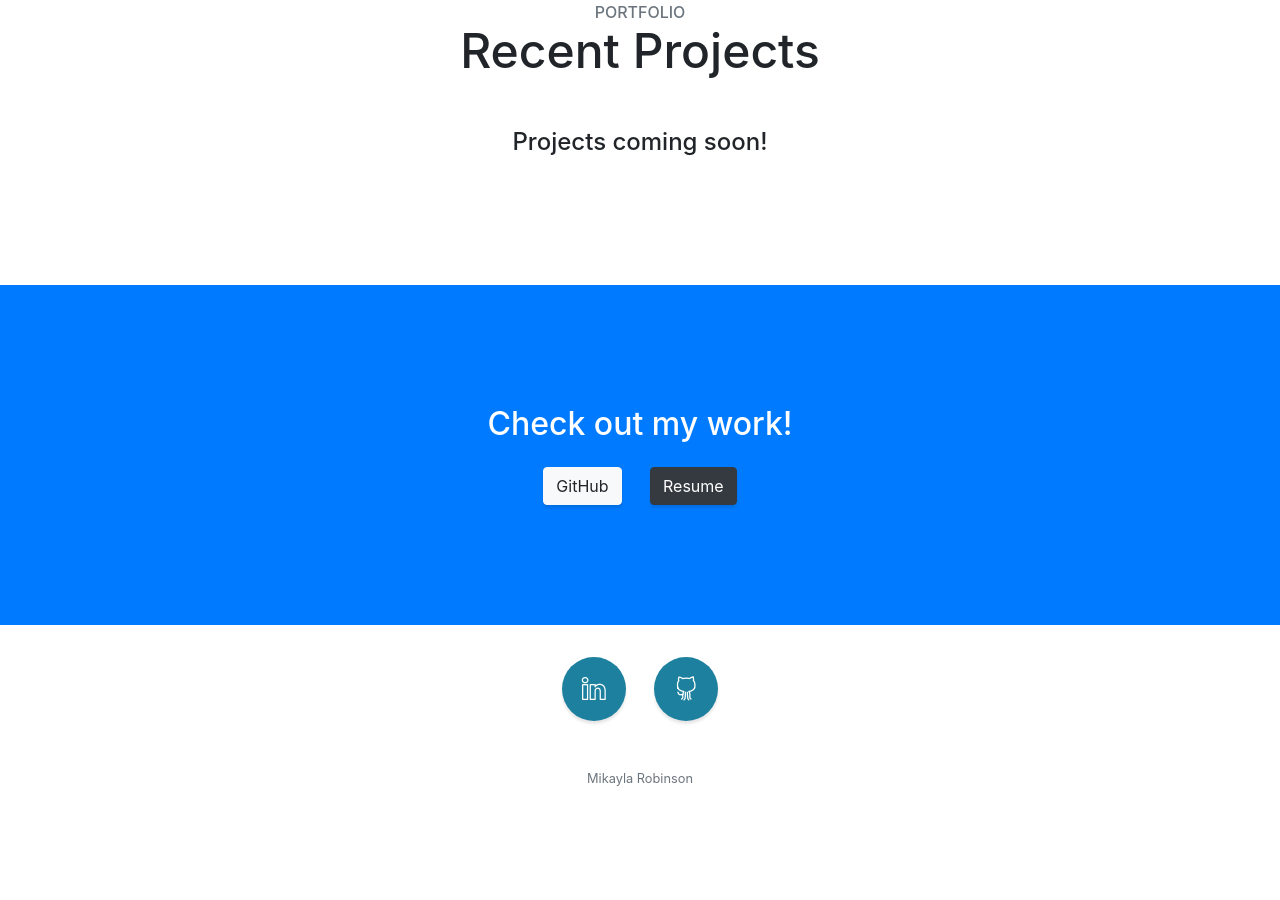
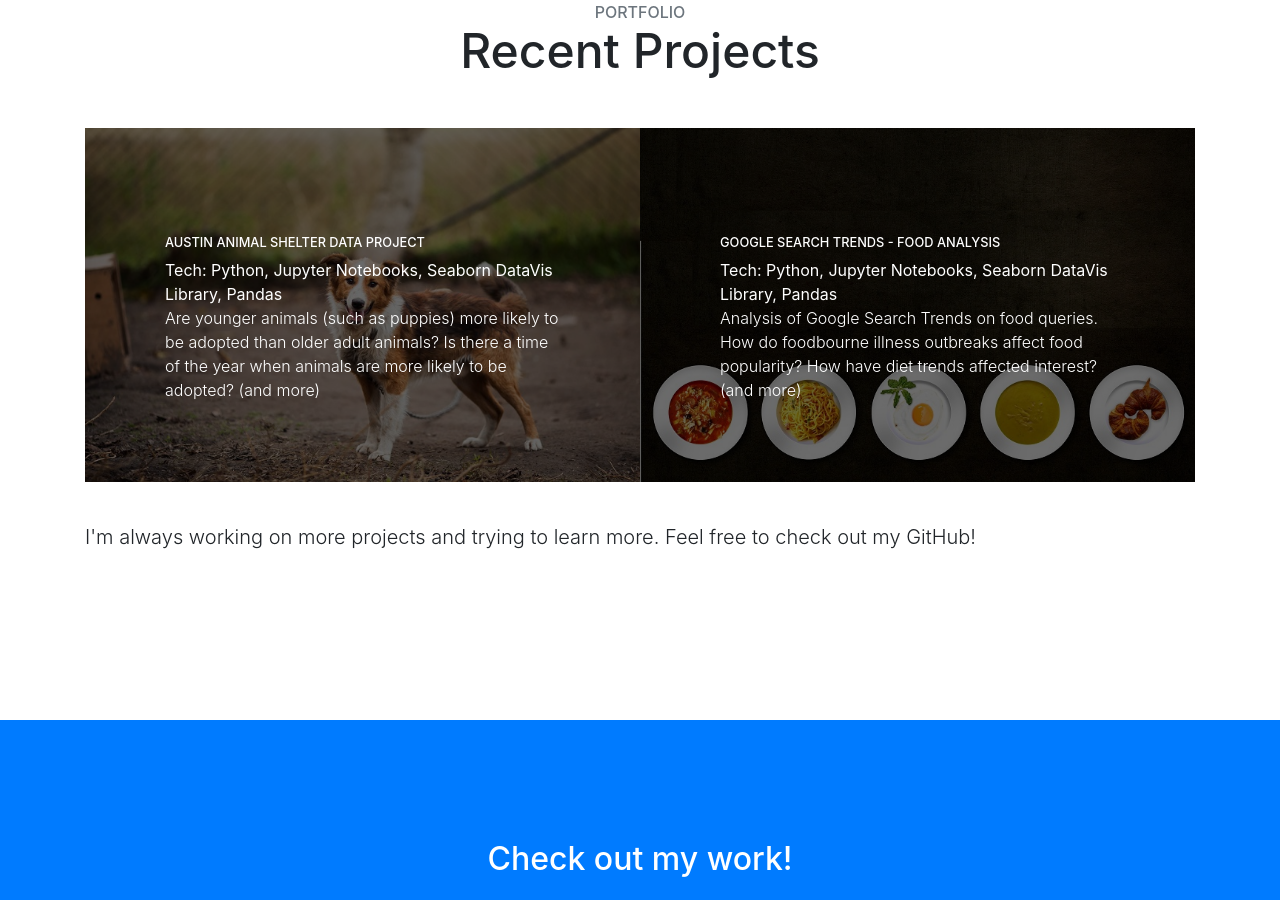
Before and after one commit to MikaylaRobinson/MikaylaRobinson.github.io, a website with bundled scripts: page index.html in a window 1280 px wide. Shown: the part 1999-2899 px from the top of the page. Before the commit the page ends 2819 px from the top, so only its background shows below. Built offline with nearby package versions, Linux system fonts and the light colour scheme.

Commit message:
Add side projects

```diff
--- a/css/stylish-portfolio.css
+++ b/css/stylish-portfolio.css
@@ -251,6 +251,7 @@
   top: 0;
   bottom: 0;
   z-index: 1;
+  background-color: #00000094;
 }
 
 .portfolio-item .caption .caption-content {
@@ -405,3 +406,8 @@
 {
   background-image: url(../img/excel-icon.png);
 }
+
+.font-size-custom-small
+{
+  font-size: 1em !important;
+}
--- a/index.html
+++ b/index.html
@@ -122,29 +122,41 @@
           <h3 class="text-secondary mb-0">Portfolio</h3>
           <h2 class="mb-5">Recent Projects</h2>
         </div>
-        <!-- <div class="row no-gutters">
+        <div class="row no-gutters">
           <div class="col-lg-6">
-            <a class="portfolio-item" href="#">
+            <a class="portfolio-item" href="https://github.com/MikaylaRobinson/Austin-Animal-Shelter-Data-Project">
               <span class="caption">
                 <span class="caption-content">
-                  <h2>Stationary</h2>
-                  <p class="mb-0">A yellow pencil with envelopes on a clean, blue backdrop!</p>
+                  <h2>Austin Animal Shelter Data Project</h2>
+                  <p class="mb-0 font-size-custom-small">
+                    <b>Tech: Python, Jupyter Notebooks, Seaborn DataVis Library, Pandas</b>
+                  </p>
+                  <p class="mb-0 font-size-custom-small">
+                    Are younger animals (such as puppies) more likely to be adopted than older adult animals?
+                    Is there a time of the year when animals are more likely to be adopted?
+                    (and more)</p>
                 </span>
               </span>
-              <img class="img-fluid" src="img/portfolio-1.jpg" alt="">
+              <img class="img-fluid" src="img/austin_project.jpeg" alt="">
             </a>
           </div>
           <div class="col-lg-6">
-            <a class="portfolio-item" href="#">
-              <span class="caption">
-                <span class="caption-content">
-                  <h2>Ice Cream</h2>
-                  <p class="mb-0">A dark blue background with a colored pencil, a clip, and a tiny ice cream cone!</p>
-                </span>
-              </span>
-              <img class="img-fluid" src="img/portfolio-2.jpg" alt="">
-            </a>
+              <a class="portfolio-item" href="https://github.com/MikaylaRobinson/Food-Related-Google-Searches-Data-Project">
+                  <span class="caption">
+                    <span class="caption-content">
+                      <h2>Google Search Trends - Food Analysis</h2>
+                      <p class="mb-0 font-size-custom-small">
+                        <b>Tech: Python, Jupyter Notebooks, Seaborn DataVis Library, Pandas</b>
+                      </p>
+                      <p class="mb-0 font-size-custom-small">
+                        Analysis of Google Search Trends on food queries. How do foodbourne illness outbreaks affect food popularity? How have diet trends affected interest?
+                        (and more)</p>
+                    </span>
+                  </span>
+                  <img class="img-fluid" src="img/food_project.jpeg" alt="">
+                </a>
           </div>
+          <!--
           <div class="col-lg-6">
             <a class="portfolio-item" href="#">
               <span class="caption">
@@ -166,10 +178,11 @@
               </span>
               <img class="img-fluid" src="img/portfolio-4.jpg" alt="">
             </a>
-          </div> -->
+          </div>
+        -->
 
-          <center><h4>Projects coming soon!</h4></center>
         </div>
+      <p class="lead mb-5" style="margin-top:2em">I'm always working on more projects and trying to learn more. Feel free to check out my GitHub! </p>
       </div>
     </section>
 
```
Also changed, not shown: img/austin_project.jpeg (added), img/food_project.jpeg (added), img/portfolio-1.jpg (deleted), img/portfolio-2.jpg (deleted), img/portfolio-3.jpg (deleted), img/portfolio-4.jpg (deleted).
